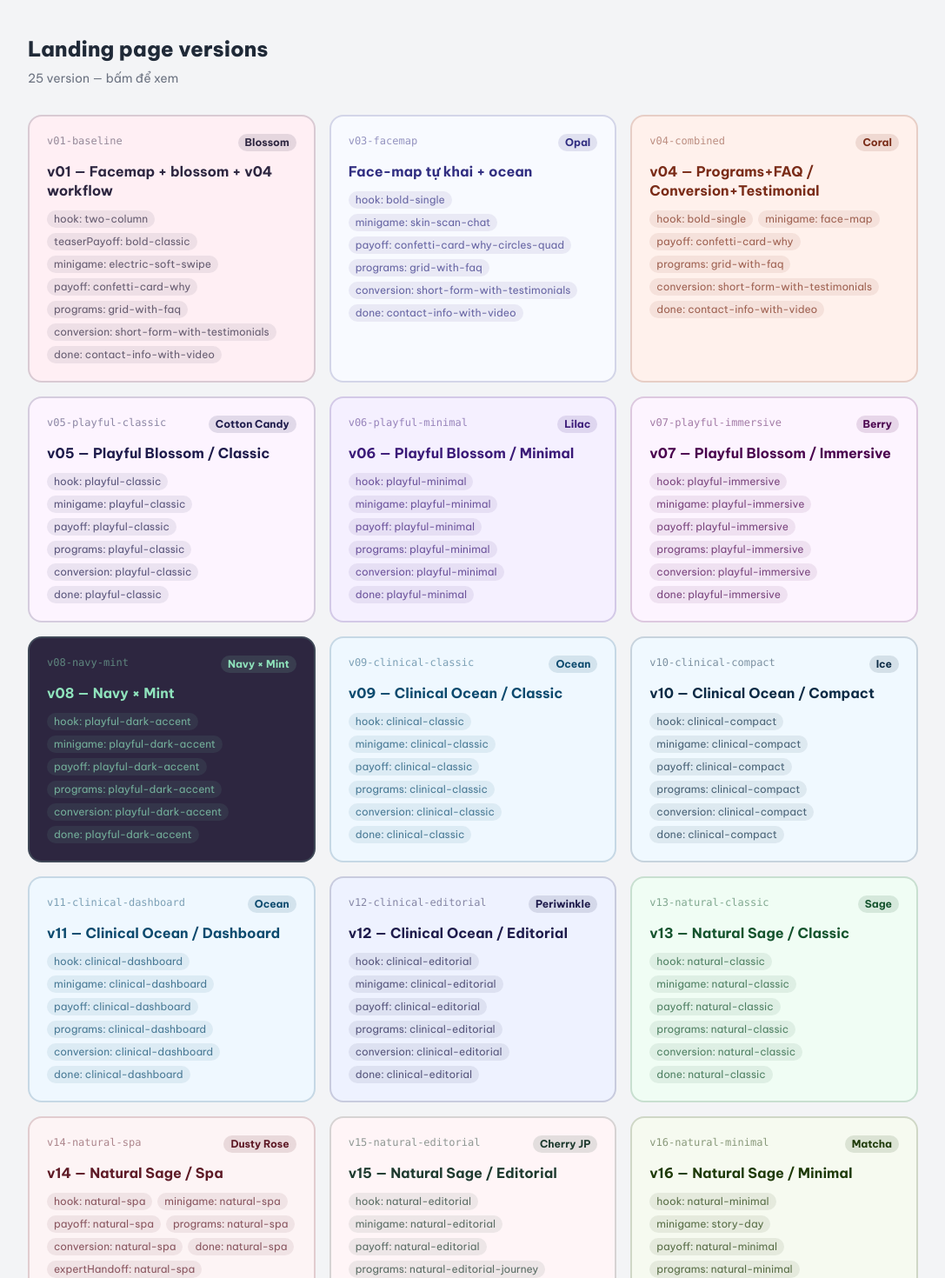
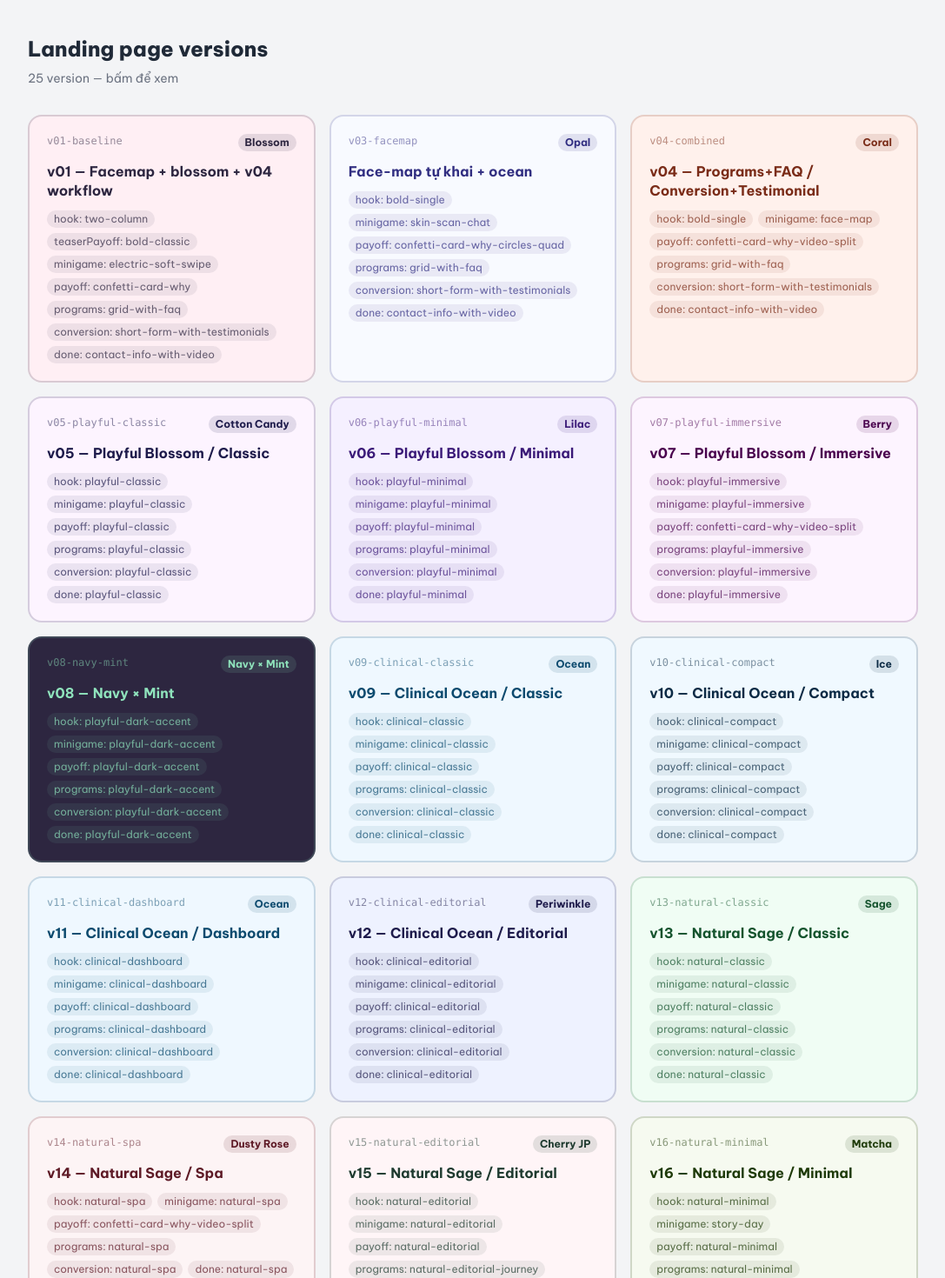
Before and after one commit to phuongnam204/landing-page, a Next.js app: page /versions in a window 1280 px wide. Shown: the top 1470 px of the page at 87% size, without its empty margins (96-1183 px from the left). Built offline with nearby package versions, Linux system fonts and the light colour scheme.

Commit message:
feat(v04,v07,v14): apply video-split + carousel-grid payoff layout

```diff
--- a/src/landing/recipes/v04-combined.ts
+++ b/src/landing/recipes/v04-combined.ts
@@ -7,7 +7,7 @@ export const v04Combined: Recipe = {
   slots: {
     hook:       'bold-single',
     minigame:   'face-map',
-    payoff:     'confetti-card-why',
+    payoff:     'confetti-card-why-video-split',
     programs:   'grid-with-faq',
     conversion: 'short-form-with-testimonials',
     done:       'contact-info-with-video',
--- a/src/landing/recipes/v07-playful-immersive.ts
+++ b/src/landing/recipes/v07-playful-immersive.ts
@@ -5,11 +5,11 @@ export const v07PlayfulImmersive: Recipe = {
   label: 'v07 — Playful Blossom / Immersive',
   theme: 'berry',
   slots: {
-    hook: 'playful-immersive',
-    minigame: 'playful-immersive',
-    payoff: 'playful-immersive',
-    programs: 'playful-immersive',
+    hook:       'playful-immersive',
+    minigame:   'playful-immersive',
+    payoff:     'confetti-card-why-video-split',
+    programs:   'playful-immersive',
     conversion: 'playful-immersive',
-    done: 'playful-immersive',
+    done:       'playful-immersive',
   },
 };
--- a/src/landing/recipes/v14-natural-spa.ts
+++ b/src/landing/recipes/v14-natural-spa.ts
@@ -5,12 +5,12 @@ export const v14NaturalSpa: Recipe = {
   label: 'v14 — Natural Sage / Spa',
   theme: 'dusty-rose',
   slots: {
-    hook:       'natural-spa',
-    minigame:   'natural-spa',
-    payoff:     'natural-spa',
-    programs:   'natural-spa',
-    conversion: 'natural-spa',
-    done:       'natural-spa',
+    hook:          'natural-spa',
+    minigame:      'natural-spa',
+    payoff:        'confetti-card-why-video-split',
+    programs:      'natural-spa',
+    conversion:    'natural-spa',
+    done:          'natural-spa',
     expertHandoff: 'natural-spa',
   },
 };
```
